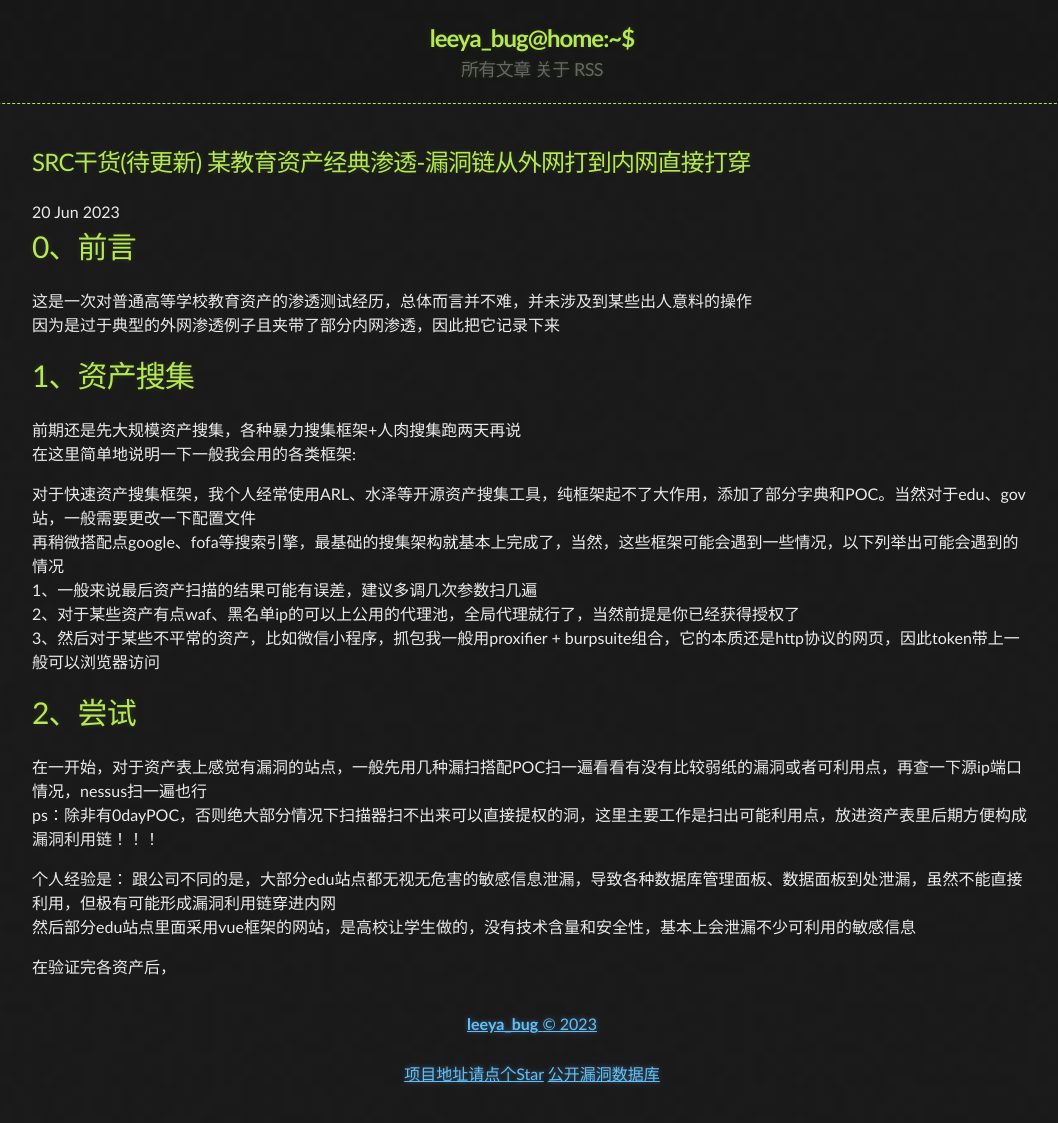
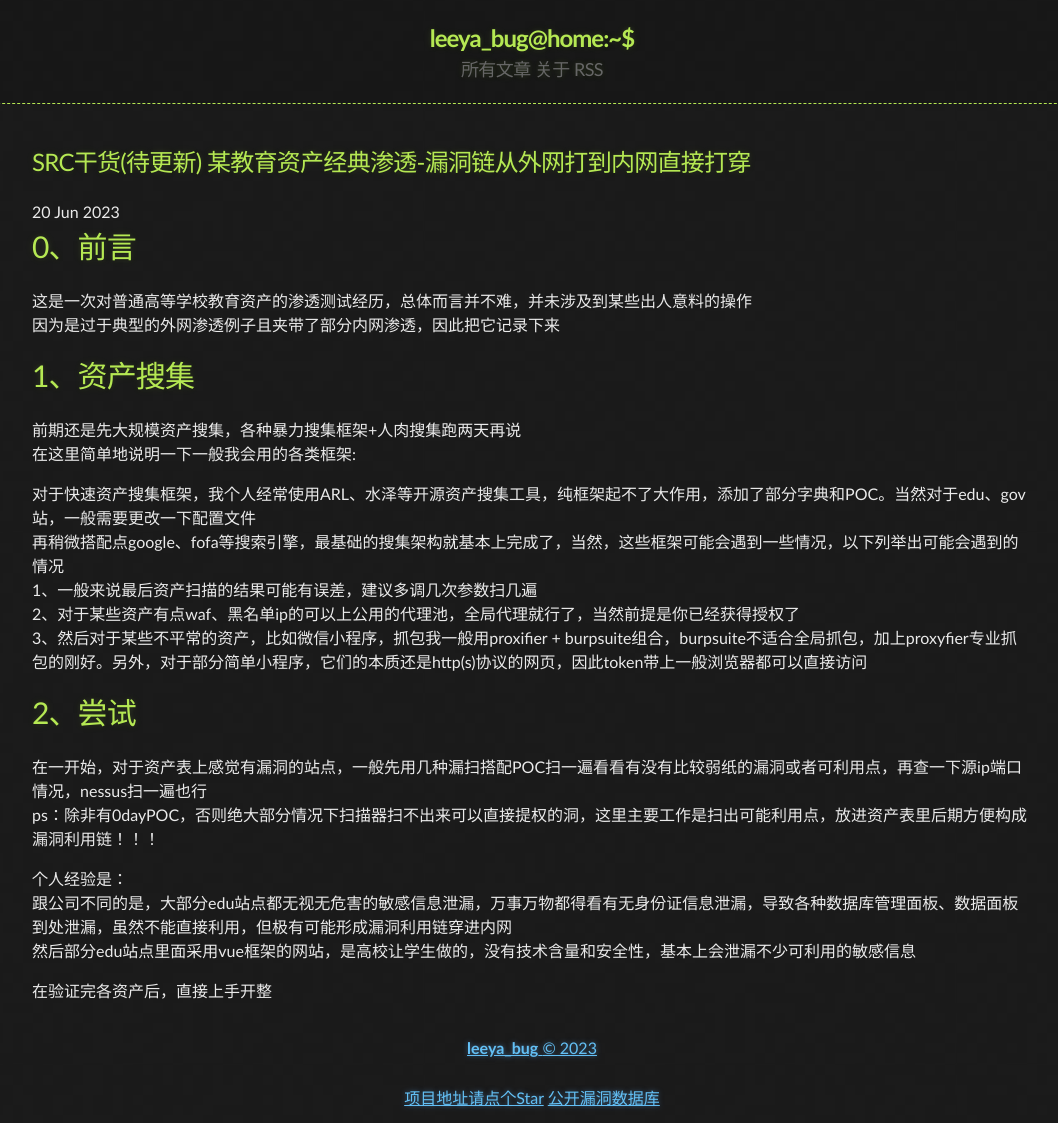
Before and after one commit to Leeyangee/leeyangee.github.io, a Jekyll site: the page built from _posts/2023-06-20-SRC干货(待更新) 某教育资产经典渗透-漏洞链从外网打到内网直接打穿.md, in a window 1280 px wide. Shown: the whole page, without its empty margins (108-1166 px from the left). Built offline with Jekyll 4.4.1, drawn with Linux system fonts in a browser that asks for light colours; before the commit the page ends 1099 px from its top, so only the background shows below that.

Commit message:
Update 2023-06-20-SRC干货(待更新) 某教育资产经典渗透-漏洞链从外网打到内网直接打穿.md

```diff
--- a/_posts/2023-06-20-SRC干货(待更新) 某教育资产经典渗透-漏洞链从外网打到内网直接打穿.md
+++ b/_posts/2023-06-20-SRC干货(待更新) 某教育资产经典渗透-漏洞链从外网打到内网直接打穿.md
@@ -18,7 +18,7 @@ published: true
 再稍微搭配点google、fofa等搜索引擎，最基础的搜集架构就基本上完成了，当然，这些框架可能会遇到一些情况，以下列举出可能会遇到的情况
 1、一般来说最后资产扫描的结果可能有误差，建议多调几次参数扫几遍
 2、对于某些资产有点waf、黑名单ip的可以上公用的代理池，全局代理就行了，当然前提是你已经获得授权了
-3、然后对于某些不平常的资产，比如微信小程序，抓包我一般用proxifier + burpsuite组合，它的本质还是http协议的网页，因此token带上一般可以浏览器访问
+3、然后对于某些不平常的资产，比如微信小程序，抓包我一般用proxifier + burpsuite组合，burpsuite不适合全局抓包，加上proxyfier专业抓包的刚好。另外，对于部分简单小程序，它们的本质还是http(s)协议的网页，因此token带上一般浏览器都可以直接访问
 
 # [](#header-1)2、尝试
 
@@ -26,7 +26,7 @@ published: true
 ps：除非有0dayPOC，否则绝大部分情况下扫描器扫不出来可以直接提权的洞，这里主要工作是扫出可能利用点，放进资产表里后期方便构成漏洞利用链！！！
 
 个人经验是：
-跟公司不同的是，大部分edu站点都无视无危害的敏感信息泄漏，导致各种数据库管理面板、数据面板到处泄漏，虽然不能直接利用，但极有可能形成漏洞利用链穿进内网
+跟公司不同的是，大部分edu站点都无视无危害的敏感信息泄漏，万事万物都得看有无身份证信息泄漏，导致各种数据库管理面板、数据面板到处泄漏，虽然不能直接利用，但极有可能形成漏洞利用链穿进内网
 然后部分edu站点里面采用vue框架的网站，是高校让学生做的，没有技术含量和安全性，基本上会泄漏不少可利用的敏感信息
 
-在验证完各资产后，
+在验证完各资产后，直接上手开整
```
